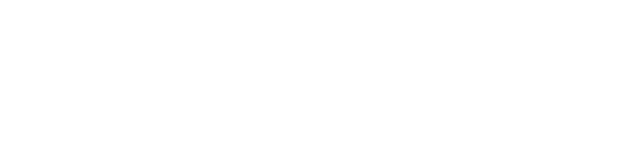
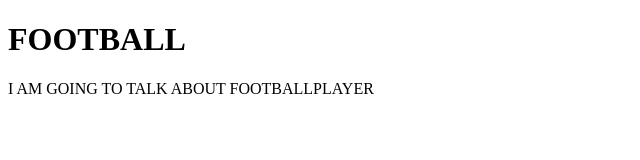
Before and after one commit to Casper4V5/website-informatica, a plain HTML site: page index.html in a window 1280 px wide. Shown: the whole page, without its empty margins (0-640 px from the left). Drawn offline with Linux system fonts and the light colour scheme.

Commit message:
Update index.html

```diff
--- a/index.html
+++ b/index.html
@@ -1 +1,8 @@
 <!DOCTYPE HTML>
+<html>
+<head>
+<title>CASPER</title>
+</head>
+<body>
+  <H1> FOOTBALL</H1>
+  <p> I AM GOING TO TALK ABOUT FOOTBALLPLAYER </P>
```
